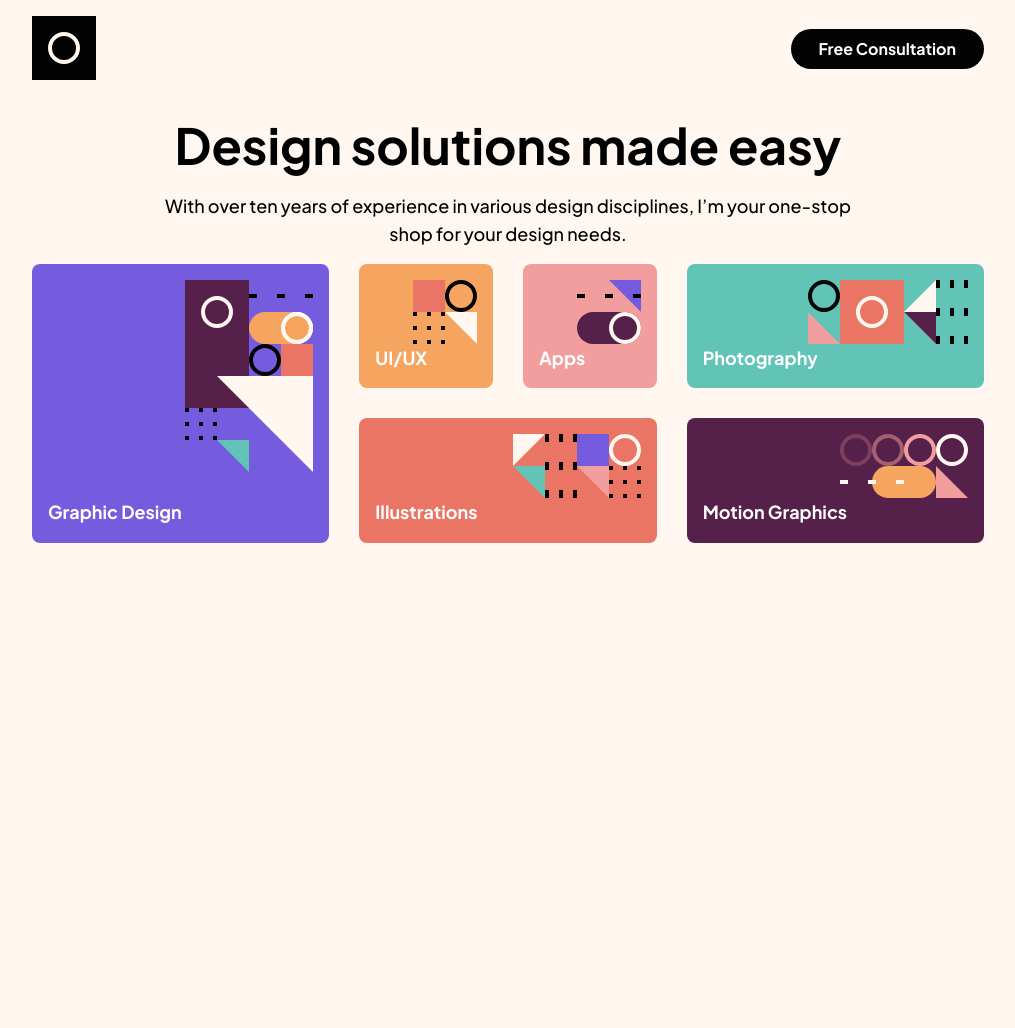
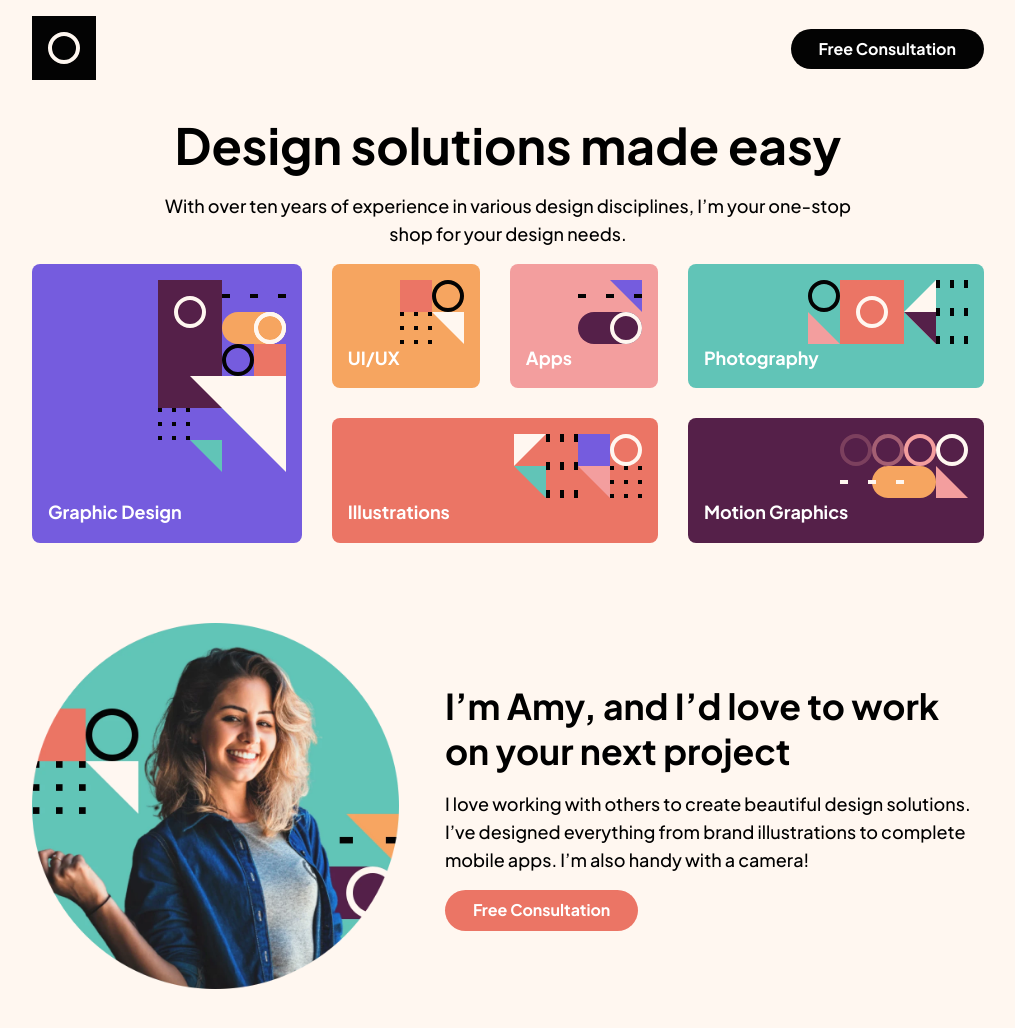
Before and after one commit to FausioPaco/single-page-portfilio-challenge, a plain HTML site: page index.html in a window 1280 px wide. Shown: the whole page, without its empty margins (132-1147 px from the left). Before the commit the page ends 800 px from the top, so only its background shows below. Drawn offline with Linux system fonts and the light colour scheme.

Commit message:
Created about section & fixed grid

```diff
--- a/css/styles.css
+++ b/css/styles.css
@@ -53,9 +53,14 @@ body {
   margin: 0 auto;
 }
 
+.main section {
+  margin-bottom: 5rem;
+}
+
 .container {
   display: grid;
   grid-template-columns: repeat(var(--columns), 1fr);
+  grid-template-columns: auto;
   gap: var(--gutter);
 }
 
@@ -77,43 +82,95 @@ body {
 }
 
 .skills__graphic-design {
-  grid-column: 1 / 5;
-  grid-row: 1 / 6;
   background-color: var(--galatic-blue);
 }
 
 .skills__ux-ui {
-  grid-column: 5 / 7;
-  grid-row: 1 / 4;
   background-color: var(--summer-yellow);
 }
 
 .skills__apps {
-  grid-column: 7 / 9;
-  grid-row: 1 / 4;
   background-color: var(--pink);
 }
 
 .skills__photography {
-  grid-column: 9 / 13;
-  grid-row: 1 / 4;
   background-color: var(--cyan);
 }
 
 .skills__ilustrations {
-  grid-column: 5 / 9;
-  grid-row: 4 / 6;
   background-color: var(--light-red);
 }
 
 .skills__motion-graphics {
-  grid-column: 9 / 13;
-  grid-row: 4 / 6;
   background-color: var(--dark-purple);
 }
 
+.main__about {
+  align-items: center;
+}
+
+.about__picture {
+  display: flex;
+  align-items: center;
+  justify-content: flex-start;
+  grid-column: 1 / 6;
+}
+
+.about__picture img {
+  max-width: 100%;
+  width: 445px;
+  height: auto;
+}
+
+.about__description {
+  grid-column: 6 / 13;
+  padding-left: 1rem;
+}
+
+.about__description button {
+  margin-top: 1rem;
+}
+
 /* Smartphone */
-@media (min-width: 480px) {
+@media (max-width: 480px) {
+  :root {
+    --gutter: 10px;
+    --columns: 4;
+  }
+
+  .skills,
+  .main__about {
+    grid-row: auto;
+  }
+
+  .skills__graphic-design,
+  .skills__ilustrations,
+  .skills__photography,
+  .skills__motion-graphics {
+    grid-column: 1 / 5;
+  }
+
+  .skills__ux-ui {
+    grid-column: 1 / 3;
+  }
+
+  .skills__apps {
+    grid-column: 3 / 5;
+  }
+
+  .main__about {
+    text-align: center;
+  }
+
+  .about__picture,
+  .about__description {
+    grid-column: 1 / 5;
+  }
+
+  .about__description {
+    padding-left: 0;
+  }
+
   .wrapper {
     margin: 0 16px;
   }
@@ -121,20 +178,28 @@ body {
 
 /* Tablet */
 @media (min-width: 481px) and (max-width: 768px) {
+  .wrapper {
+    margin: 0 16px;
+  }
+
   :root {
     --gutter: 10px;
+    --columns: 12;
   }
 
   .skills__graphic-design {
     grid-column: 1 / 7;
+    grid-row: 1 / 5;
   }
 
   .skills__ux-ui {
     grid-column: 7 / 10;
+    grid-row: 1 / 4;
   }
 
   .skills__apps {
     grid-column: 10 / 13;
+    grid-row: 1 / 4;
   }
 
   .skills__ilustrations {
@@ -150,14 +215,53 @@ body {
     grid-column: 7 / 13;
     grid-row: 6 / 10;
   }
-
-  .wrapper {
-    margin: 0 39px;
-  }
 }
 
 /* Desktop */
 @media (min-width: 769px) {
+  :root {
+    --columns: 12;
+    --gutter: 30px;
+  }
+
+  .wrapper {
+    margin: 0 40px;
+  }
+
+  .skills__graphic-design {
+    grid-column: 1 / 5;
+    grid-row: 1 / 6;
+  }
+
+  .skills__ux-ui {
+    grid-column: 5 / 7;
+    grid-row: 1 / 4;
+  }
+
+  .skills__apps {
+    grid-column: 7 / 9;
+    grid-row: 1 / 4;
+  }
+
+  .skills__photography {
+    grid-column: 9 / 13;
+    grid-row: 1 / 4;
+  }
+
+  .skills__ilustrations {
+    grid-column: 5 / 9;
+    grid-row: 4 / 6;
+  }
+
+  .skills__motion-graphics {
+    grid-column: 9 / 13;
+    grid-row: 4 / 6;
+  }
+}
+
+/* Extra large device */
+
+@media only screen and (min-width: 1200px) {
   .wrapper {
     margin: 0 164px;
   }
--- a/css/typography.css
+++ b/css/typography.css
@@ -27,9 +27,10 @@ p {
 }
 
 /* Mobile */
-@media (min-width: 480px) {
+@media (max-width: 480px) {
   :root {
     --h1: 1.778rem;
+    --h2: 1.444rem;
     --base-size: 16px;
   }
 }
@@ -38,6 +39,7 @@ p {
 @media (min-width: 481px) and (max-width: 768px) {
   :root {
     --h1: 2.444rem;
+    --h2: 1.778rem;
     --base-size: 18px;
   }
 }
--- a/index.html
+++ b/index.html
@@ -46,6 +46,7 @@
             your one-stop shop for your design needs.
           </p>
         </section>
+
         <section id="skills" class="container">
           <div class="skills skills__graphic-design">
             <img
@@ -104,15 +105,29 @@
             <p>Motion Graphics</p>
           </div>
         </section>
+
+        <section id="about" class="main__about container">
+          <div class="about__picture">
+            <picture>
+              <source srcset="assets/image-amy.webp" type="image/webp" />
+              <img src="assets/image-amy.png" width="445" height="445" />
+            </picture>
+          </div>
+          <div class="about__description">
+            <h2>I’m Amy, and I’d love to work on your next project</h2>
+            <p>
+              I love working with others to create beautiful design solutions.
+              I’ve designed everything from brand illustrations to complete
+              mobile apps. I’m also handy with a camera!
+            </p>
+            <button class="btn btn__two">Free Consultation</button>
+          </div>
+        </section>
       </main>
       <footer></footer>
     </div>
 
-    <!--   Graphic Design UI/UX Apps Photography Illustrations Motion
-    Graphics I’m Amy, and I’d love to work on your next project I love working
-    with others to create beautiful design solutions. I’ve designed everything
-    from brand illustrations to complete mobile apps. I’m also handy with a
-    camera! Free Consultation My Work Book a call with me I’d love to have a
+    <!--    My Work Book a call with me I’d love to have a
     chat to see how I can help you. The best first step is for us to discuss
     your project during a free consultation. Then we can move forward from
     there. Free Consultation Free Consultation -->
```
Also changed, not shown: assets/image-amy.png (added).
